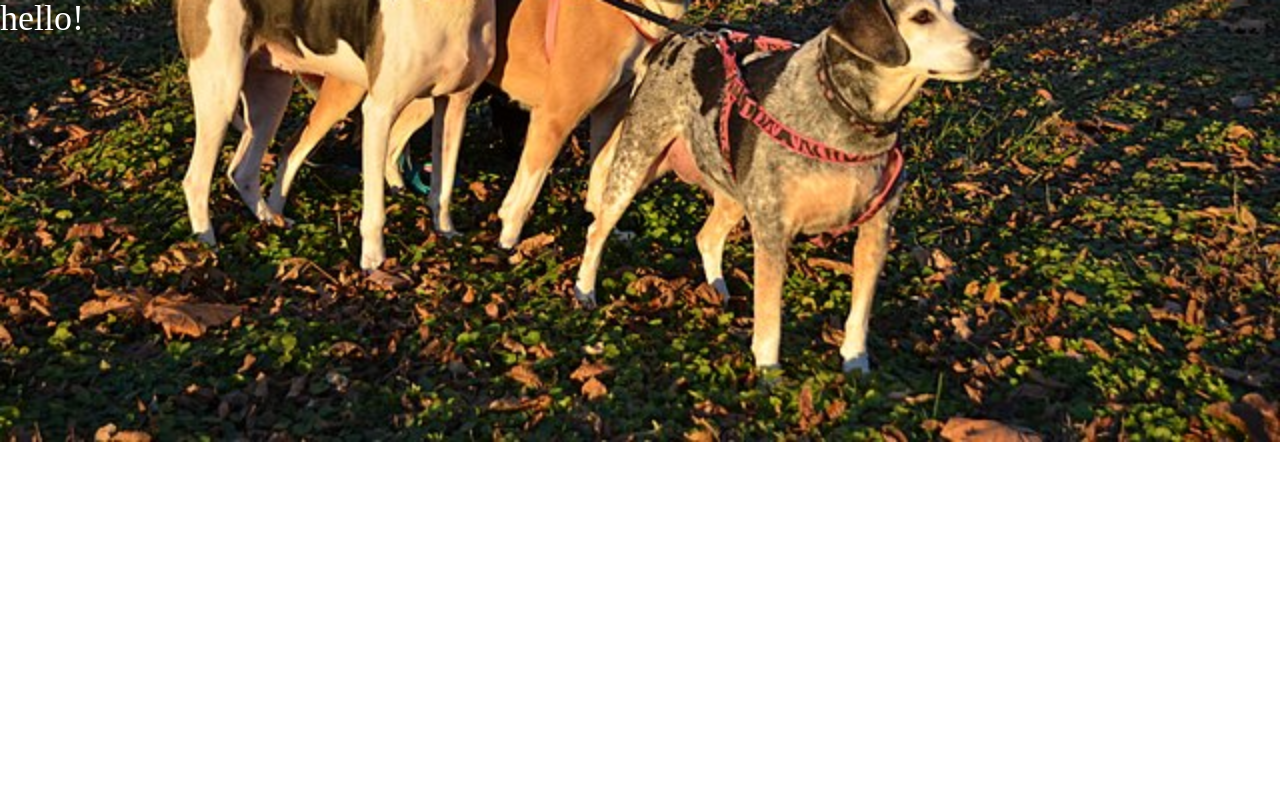
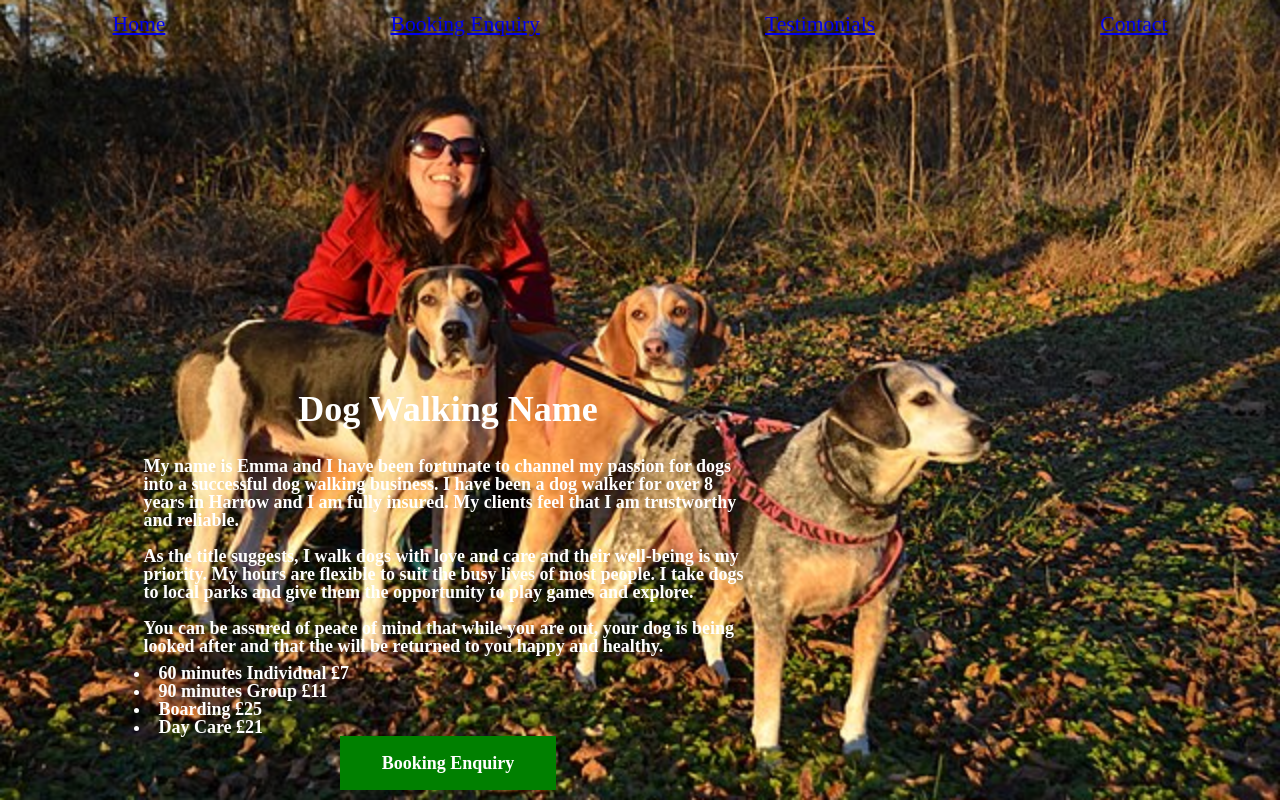
Before and after one commit to shalini9/dogwalking2, a plain HTML site: page index.html in a window 1280 px wide. Drawn offline with Linux system fonts and the light colour scheme.

Commit message:
background image and text

```diff
--- a/index.html
+++ b/index.html
@@ -6,8 +6,50 @@
     <link rel="stylesheet" href="./resources/css/reset.css">
     <link rel="stylesheet" href="./resources/css/style.css">
   </head>
+
   <body>
-    <h1>hello!</h1>
+
+    <header>
+
+        <nav>
+          <ul>
+            <li> <a href="#">Home</a> </li>
+            <li> <a href="#">Booking Enquiry</a> </li>
+            <li> <a href="#">Testimonials</a> </li>
+            <li> <a href="#">Contact</a> </li>
+          </ul>
+        </nav>
+
+    </header>
+
+    <section>
+
+      <div class="main">
+        <div class="secret">
+          <h1>Dog Walking Name</h1>
+        </div> <!--secret div closes-->
+
+      <div class="welcome">
+          <div class="welcome-text">
+        <p>My name is Emma and I have been fortunate to channel my passion for dogs into a successful dog walking business.  I have been a dog walker for over 8 years in Harrow and I am fully insured.  My clients feel that I am trustworthy and reliable.</p>
+        <p>As the title suggests, I walk dogs with love and care and their well-being is my priority.  My hours are flexible to suit the busy lives of most people.  I take dogs to local parks and give them the opportunity to play games and explore.</p>
+        <p>You can be assured of peace of mind that while you are out, your dog is being looked after and that the will be returned to you happy and healthy.</p>
+        </div> <!--welcome-text div closes-->
+
+
+        <li> 60 minutes Individual  £7</li>
+        <li> 90 minutes Group  £11</li>
+        <li> Boarding £25</li>
+        <li> Day Care £21</li>
+      </div> <!--welcome div closes-->
+
+      <div class="support-text">
+        <h2>Booking Enquiry</h2>
+      </div> <!--support-text div closes-->
+
+    </div> <!--main div closes-->
+
+    </section>
 
   </body>
 </html>
--- a/resources/css/style.css
+++ b/resources/css/style.css
@@ -1,9 +1,14 @@
 html {
+  font-size: 18px;
+}
+
+body {
   background-image: url(../images/dogWalk.jpeg);
   background-repeat: no-repeat;
+  background-size: cover;
   background-position: center;
-  background-size: cover;
-  font-size: 18px;
+  height: 100vh;
+  margin: 0;
 }
 
 h1 {
@@ -11,6 +16,81 @@ h1 {
   color: white;
 }
 
-h2  {
+p {
   font-size: 1rem;
+  padding: 0.5rem;
 }
+
+nav ul a  {
+  font-size: 1.2rem;
+}
+
+.main {
+display: flex;
+flex-direction: column;
+font-weight: bold;
+}
+
+nav ul {
+  color: white;
+  display: flex;
+  flex-direction: row;
+  align-items: center;
+  padding: 0.75rem 0rem;
+  justify-content: space-around;
+}
+
+.secret {
+  display: flex;
+  flex-direction: row;
+  align-items: center;
+  color: white;
+  font-weight: bold;
+  justify-content: center;
+  padding: 1rem;
+}
+
+.main {
+  margin-top: 18rem;
+  width: 70%;
+}
+
+.main .support-text {
+  color: white;
+  width: 10rem;
+  display: flex;
+  flex-direction: column;
+  margin: 0 auto;
+  padding: 1rem;
+  background-color: green;
+  text-align: center;
+}
+
+.main .support-text p {
+  text-align:left;
+}
+
+
+/*Main Section*/
+
+.welcome {
+  display: flex;
+  flex-direction: column;
+  margin: 0 auto;
+  color: white;
+  width: 70%;
+  padding-top: 0.2rem;
+}
+
+.welcome {
+  display: flex;
+  flex-direction: column;
+  margin: 0 auto;
+  color: white;
+  width: 70%;
+  padding-top: 0.2rem;
+}
+
+.welcome-text {
+  text-align: left;
+}
```
